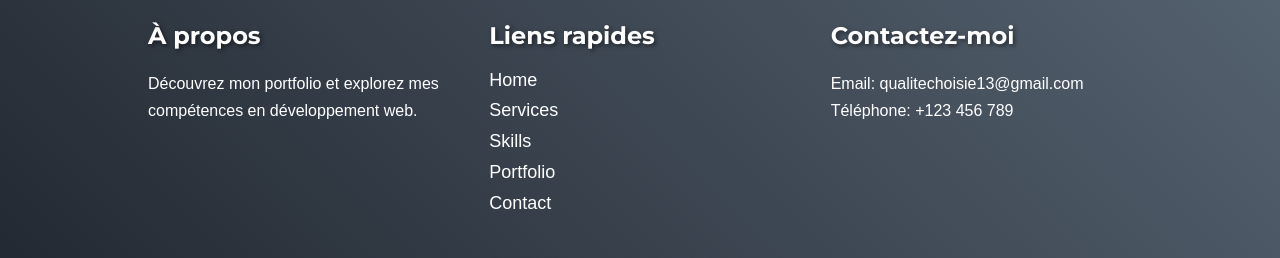
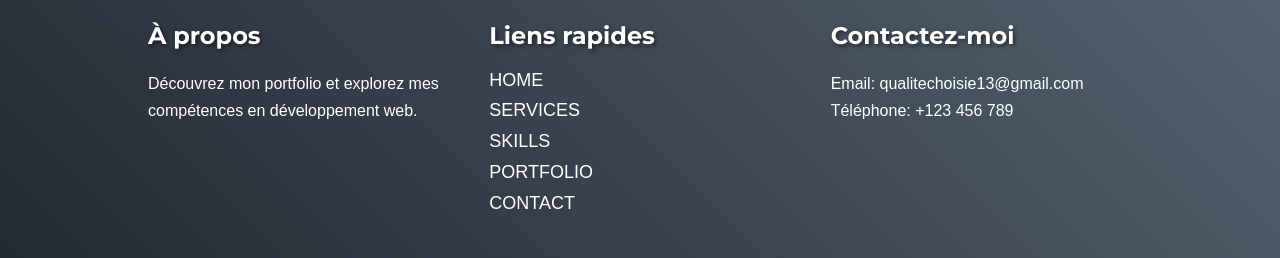
Before and after one commit to NathanMusoko/next13-deploy, a Next.js app: page /contact in a window 1280 px wide. Shown: the part 986-1244 px from the top of the page. Built offline with nearby package versions, Linux system fonts and the light colour scheme.

Commit message:
erreur correction

```diff
--- a/components/Footer.jsx
+++ b/components/Footer.jsx
@@ -1,4 +1,5 @@
 import styles from '../styles/Footer.module.css'
+import Link from 'next/link';
 
 export default function Footer() {
     return (
@@ -12,11 +13,21 @@ export default function Footer() {
                     <div className={styles.footerSection}>
                         <h3 className={styles.sectionTitle}>Liens rapides</h3>
                         <ul className={styles.quickLinks}>
-                            <li><a href="/">Home</a></li>
-                            <li><a href="/serv">Services</a></li>
-                            <li><a href="/skills">Skills</a></li>
-                            <li><a href="/portfolio">Portfolio</a></li>
-                            <li><a href="/contact">Contact</a></li>
+                            <li>
+                                <Link href='/'>HOME</Link>
+                            </li>
+                            <li>
+                                <Link href='/serv'>SERVICES</Link>
+                            </li>
+                            <li>
+                                <Link href='/skills'>SKILLS</Link>
+                            </li>
+                            <li>
+                                <Link href='/portfolio'>PORTFOLIO</Link>
+                            </li>
+                            <li>
+                                <Link href='/contact'>CONTACT</Link>
+                            </li>
                         </ul>
                     </div>
                     <div className={styles.footerSection}>
--- a/pages/contact.jsx
+++ b/pages/contact.jsx
@@ -74,7 +74,7 @@ export default function Conatct() {
     return <section className={`${styles.contact} ${styles.section}`}>
         <h2 className={`${styles.section_title} ${styles.text_cs}`}>Contact Me</h2>
         <p className={styles.section_subtitle}>
-            Let's <span>Talk Ideas</span>
+            Let&apos;s <span>Talk Ideas</span>
         </p>
 
         <div className={styles.container}>
@@ -82,7 +82,7 @@ export default function Conatct() {
             <Image src={shape} className={styles.square} alt="shape" />
             <div className={styles.form}>
                 <div className={styles.contact_info}>
-                    <h3 className={styles.title}>Let's get in touch</h3>
+                    <h3 className={styles.title}>Let&apos;s get in touch</h3>
                     <p className={styles.text}>
                         I would be delighted to discuss your ideas and projects. Feel free to contact me with any questions or inquiries.
                     </p>
--- a/pages/index.jsx
+++ b/pages/index.jsx
@@ -1,6 +1,7 @@
 import Image from "next/image";
 import styles from '../styles/Index.module.css'
 import profileImg from '../assets/profile.jpg'
+import Link from "next/link";
 import { FaTwitter, FaInstagram, FaLinkedin } from 'react-icons/fa'
 
 export default function Home() {
@@ -55,8 +56,8 @@ export default function Home() {
             </a>
         </div>
         <div className={styles.home_btns}>
-            <a href="/CVNathan.pdf" download="CVNathan.pdf" className={`${styles.btn} ${styles.text_cs}`}>Download CV</a>
-            <a href="/skills" className={`${styles.hero_link} ${styles.text_cs}`}>My Skills</a>
+            <Link href="/CVNathan.pdf" download="CVNathan.pdf" className={`${styles.btn} ${styles.text_cs}`}>Download CV</Link>
+            <Link href="/skills" className={`${styles.hero_link} ${styles.text_cs}`}>My Skills</Link>
         </div>
     </div>
   </section>
```
Also changed, not shown: pages/card.jsx (deleted, +0 -19 lines).
